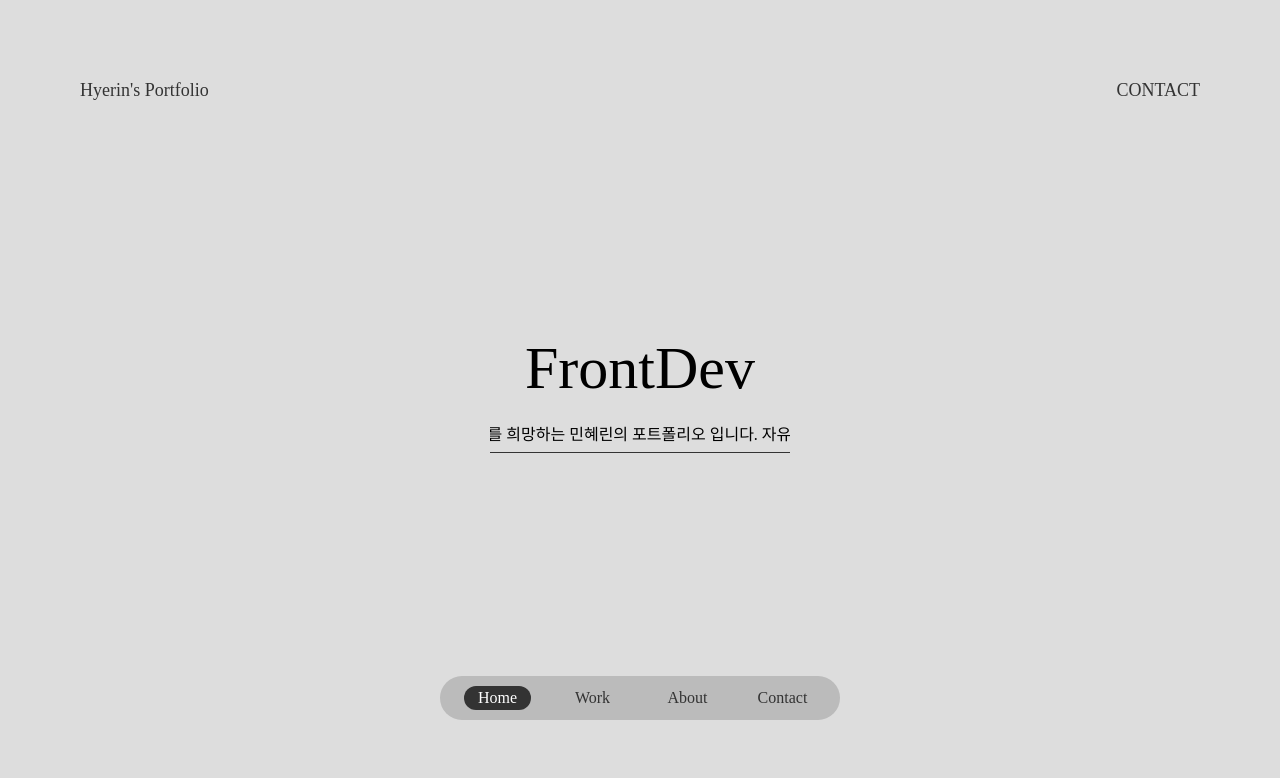
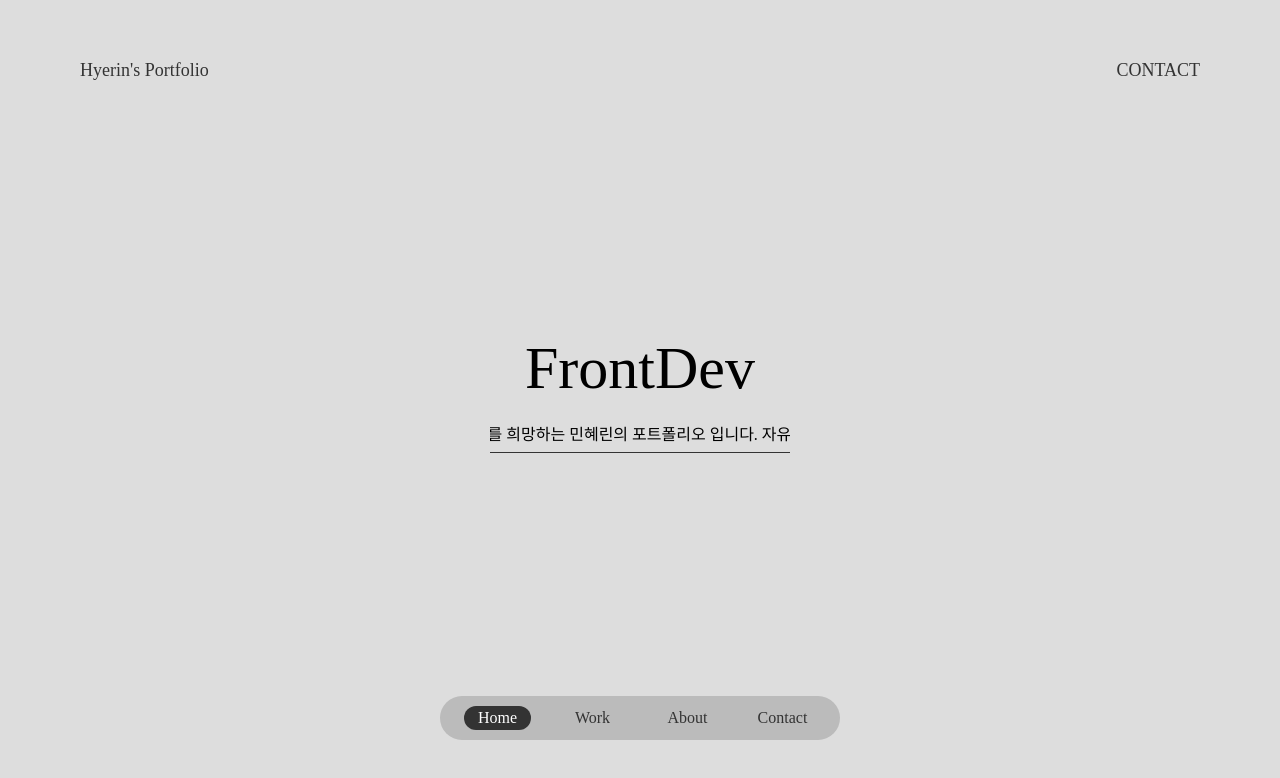
Before and after one commit to Minhyerin/HyerinPortfolio.ver2, a React (Create React App) app: page / in a window 1280 px wide. Shown: the top 778 px of the page. Built offline with nearby package versions, Linux system fonts and the light colour scheme; a web font is replaced by a local one.

Commit message:
edit css

```diff
--- a/src/App.css
+++ b/src/App.css
@@ -6,15 +6,18 @@
   font-weight: normal;
   font-style: normal;
 }
+:root {
+  --vh: 100%;
+}
 
+html,
+body {
+  height: 100vh;
+  height: var(--vh);
+}
 * {
   font-family: "SUIT-Regular";
   box-sizing: border-box;
-}
-body {
-  height: 100vh;
-height: -webkit-fill-available;
-height: fill-available;
 }
 a {
   text-decoration: none;
--- a/src/App.js
+++ b/src/App.js
@@ -1,4 +1,5 @@
 import "./App.css";
+import { useEffect } from "react";
 import { WorkVeiw } from "./Pages/WorkVeiw";
 import { Routes, Route } from "react-router-dom";
 import { styled } from "styled-components";
@@ -14,8 +15,9 @@
 
 const Container = styled.div`
   width: 100%;
-  height: 100vh;
-  padding: 80px;
+  //height: 100vh;
+  height: calc(var(--vh, 1vh) * 100);
+  padding: 60px 80px;
   background-color: #ddd;
   position: relative;
 
@@ -31,6 +33,12 @@
 `;
 
 function App() {
+  let vh = 0;
+
+useEffect(() => {
+  vh = window.innerHeight * 0.01;
+  document.documentElement.style.setProperty('--vh', `${vh}px`);
+}, []);
   return (
     <Container>
       <Header />
```
